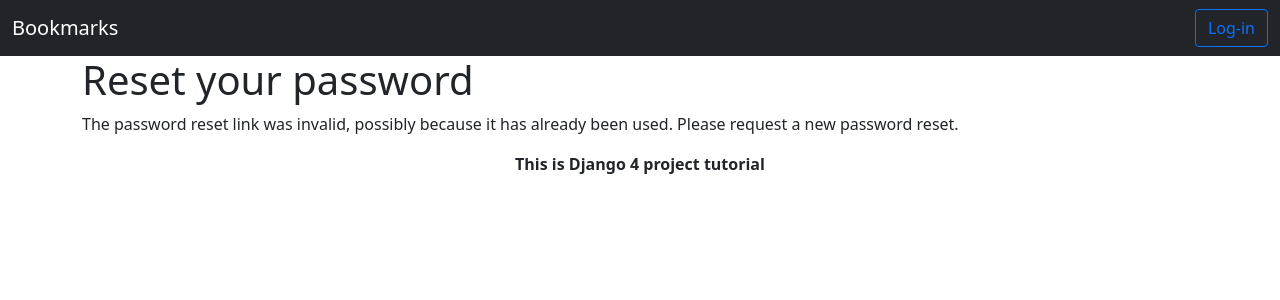
After one commit to Rashidov21/bookmarks, a Django app: page /reset/1/1/ in a window 1280 px wide. The commit adds this page. Shown: the top 300 px of the page. Run offline with Django 3.2, Linux system fonts and the light colour scheme; some libraries are stand-ins or nearby versions.

Commit message:
add password manipulation urls

```diff
--- a/account/urls.py
+++ b/account/urls.py
@@ -1,10 +1,33 @@
 from django.urls import path
 from django.contrib.auth import views as auth_views
 from . import views
+
+app_name = 'account'
+
 urlpatterns = [
     # post views
     # path('login/', views.user_login, name='login'),
     path('', views.dashboard, name='dashboard'),
     path('login/', auth_views.LoginView.as_view(), name='login'),
     path('logout/', auth_views.LogoutView.as_view(), name='logout'),
+    # change password urls
+    path('password_change/',
+         auth_views.PasswordChangeView.as_view(),
+         name='password_change'),
+    path('password_change/done/',
+         auth_views.PasswordChangeDoneView.as_view(),
+         name='password_change_done'),
+    # reset password urls
+    path('password_reset/',
+         auth_views.PasswordResetView.as_view(),
+         name='password_reset'),
+    path('password_reset/done/',
+         auth_views.PasswordResetDoneView.as_view(),
+         name='password_reset_done'),
+    path('reset/<uidb64>/<token>/',
+         auth_views.PasswordResetConfirmView.as_view(),
+         name='password_reset_confirm'),
+    path('reset/done/',
+         auth_views.PasswordResetCompleteView.as_view(),
+         name='password_reset_complete'),
 ]
--- a/bookmarks/urls.py
+++ b/bookmarks/urls.py
@@ -19,4 +19,5 @@ from django.urls import path, include
 urlpatterns = [
     path('admin/', admin.site.urls),
     path('accounts/', include('account.urls')),
+    path('', include('django.contrib.auth.urls'))
 ]
--- a/templates/base.html
+++ b/templates/base.html
@@ -1,30 +1,38 @@
 {% load static %}
+{% load crispy_forms_tags %}
 <!DOCTYPE html>
 <html>
-
     <head>
-    <title>{% block title %}{% endblock %}</title>
+        <title>
+            {% block title %}{% endblock %}
+        </title>
         <link href="{% static 'css/style.css ' %}" rel="stylesheet">
-    <link href="https://cdn.jsdelivr.net/npm/bootstrap@5.0.2/dist/css/bootstrap.min.css" rel="stylesheet" integrity="sha384-EVSTQN3/azprG1Anm3QDgpJLIm9Nao0Yz1ztcQTwFspd3yD65VohhpuuCOmLASjC" crossorigin="anonymous">
+        <link href="https://cdn.jsdelivr.net/npm/bootstrap@5.0.2/dist/css/bootstrap.min.css"
+              rel="stylesheet"
+              integrity="sha384-EVSTQN3/azprG1Anm3QDgpJLIm9Nao0Yz1ztcQTwFspd3yD65VohhpuuCOmLASjC"
+              crossorigin="anonymous">
+        <script>
+        if (window.history.replaceState) {
+            window.history.replaceState(null, null, window.location.href);
+        }
+        </script>
     </head>
-
     <body>
-    <nav class="navbar navbar-light bg-light">
+        <nav class="navbar navbar-dark bg-dark">
             <div class="container-fluid">
                 <a class="navbar-brand">
                     <span class="logo">Bookmarks</span>
                 </a>
                 <div class="d-flex">
-                <span>
                     {% if request.user.is_authenticated %}
-                    <ul class="menu">
-                        <li {% if section == 'dashboard' %}class="selected" {% endif %}>
-                            <a href="{% url 'dashboard' %}">My dashboard</a>
+                        <ul class="d-flex justify-content-around">
+                            <li {% if section == 'dashboard' %}class="selected"{% endif %}>
+                                <a href="{% url 'account:dashboard' %}">My dashboard</a>
                             </li>
-                        <li {% if section == 'images' %}class="selected" {% endif %}>
+                            <li {% if section == 'images' %}class="selected"{% endif %}>
                                 <a href="#">Images</a>
                             </li>
-                        <li {% if section == 'people' %}class="selected" {% endif %}>
+                            <li {% if section == 'people' %}class="selected"{% endif %}>
                                 <a href="#">People</a>
                             </li>
                         </ul>
@@ -32,18 +40,16 @@
                     <span class="user">
                         {% if request.user.is_authenticated %}
                             Hello {{ request.user.username }},
-                        <a href="{% url 'logout' %}" class="btn btn-outline-primary">Logout</a>
+                            <a href="{% url 'account:logout' %}" class="btn btn-outline-primary">Logout</a>
                         {% else %}
-                        <a href="{% url 'login' %}" class="btn btn-outline-primary">Log-in</a>
+                            <a href="{% url 'account:login' %}" class="btn btn-outline-primary">Log-in</a>
                         {% endif %}
-                    </span>
                     </span>
                 </div>
             </div>
         </nav>
-
         <div id="content" class="container">
-        {% block content %} {% endblock %}
+            {% block content %}{% endblock %}
         </div>
         <footer>
             <center>
@@ -51,5 +57,4 @@
             </center>
         </footer>
     </body>
-
 </html>
--- a/templates/registration/logout.html
+++ b/templates/registration/logout.html
@@ -1,6 +1,7 @@
 {% extends "base.html" %} {% block title %}Logged out{% endblock %} {% block content %}
 <h1>Logged out</h1>
 <p>
-    You have been successfully logged out. You can <a href="{% url " login " %}">log-in again</a>.
+    You have been successfully logged out. You can
+    <a href="{% url 'account:login '%}">log-in again</a>.
 </p>
 {% endblock %}
--- /dev/null
+++ b/templates/registration/password_change_done.html
@@ -0,0 +1,4 @@
+{% extends "base.html" %} {% block title %}Password changed{% endblock %} {% block content %}
+<h1>Password changed</h1>
+<p>Your password has been successfully changed.</p>
+{% endblock %}
--- /dev/null
+++ b/templates/registration/password_reset_complete.html
@@ -0,0 +1,5 @@
+{% extends "base.html" %} {% block title %}Password reset{% endblock %} {% block content %}
+<h1>Password set</h1>
+<p>Your password has been set. You can
+    <a href="{% url 'account:login' %}">log in now</a></p>
+{% endblock %}
--- /dev/null
+++ b/templates/registration/password_reset_confirm.html
@@ -0,0 +1,13 @@
+{% extends "base.html" %}{% load crispy_forms_tags %} {% block title %}Reset your password{% endblock %} {% block content %}
+<section class="d-flex justify-content-center flex-column">
+    <h1>Reset your password</h1>
+    {% if validlink %}
+    <p>Please enter your new password twice:</p>
+    <form method="post" class="w-25">
+        {{ form|crispy }} {% csrf_token %}
+        <p><input type="submit" value="Change my password" class="btn btn-outline-primary mt-3" /></p>
+    </form>
+    {% else %}
+    <p>The password reset link was invalid, possibly because it has already been used. Please request a new password reset.</p>
+    {% endif %}
+</section> {% endblock %}
--- /dev/null
+++ b/templates/registration/password_reset_email.html
@@ -0,0 +1 @@
+Someone asked for password reset for email {{ email }}. Follow the link below: {{ protocol }}://{{ domain }}{% url "account:password_reset_confirm" uidb64=uid token=token %} Your username, in case you've forgotten: {{ user.get_username }}
```
Also changed, not shown: bookmarks/settings.py (+4 -3 lines), templates/registration/login.html (+7 -3 lines), templates/registration/password_change_form.html (added, +9 -0 lines), templates/registration/password_reset_done.html (added, +9 -0 lines), templates/registration/password_reset_form.html (added, +11 -0 lines), db.sqlite3, 1 other file. Lines whose indentation alone changed are shown as unchanged.
